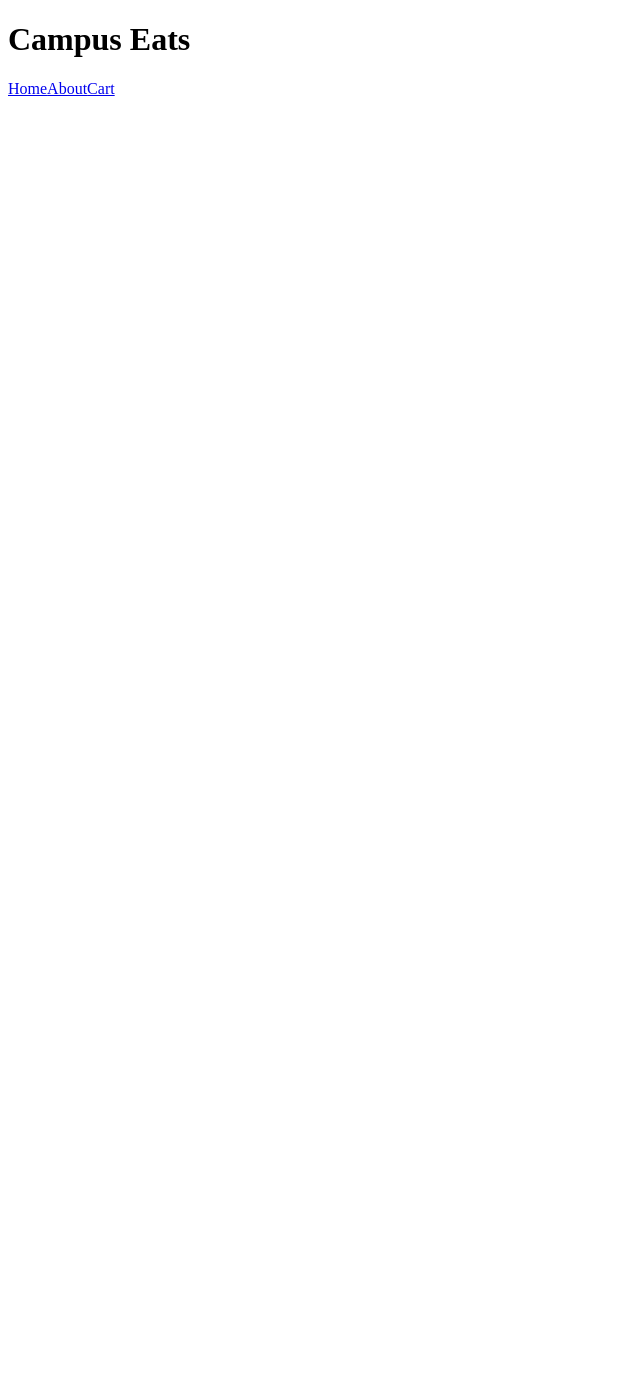
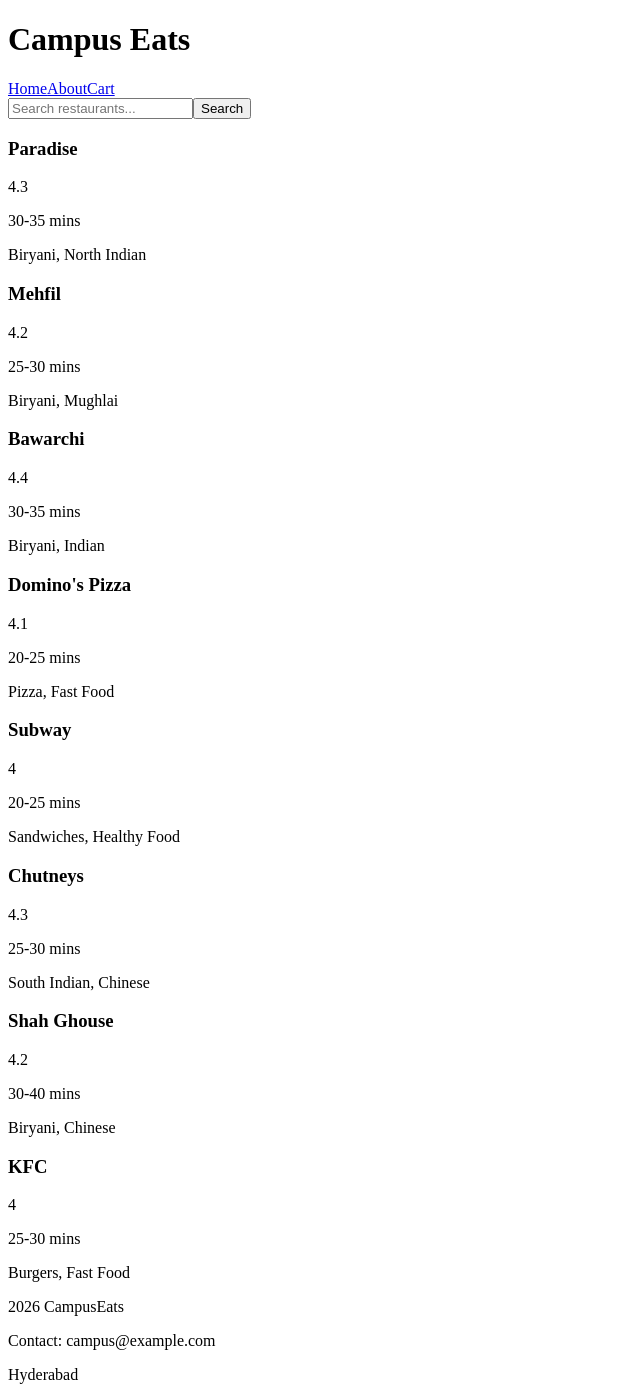
Before and after one commit to Meghana77/campus-eats-ui, a React (Vite) app: page / in a window 1280 px wide. Shown: the whole page, without its empty margins (0-640 px from the left). Before the commit the page ends 800 px from the top, so only its background shows below. Built offline with nearby package versions, Linux system fonts and the light colour scheme.

Commit message:
added components

```diff
--- a/src/App.jsx
+++ b/src/App.jsx
@@ -1,9 +1,16 @@
-import Header from "./Components/Header"
+import Header from "./Components/Header";
+import Search from "./Components/Search";
+import RestaurantContainer from "./Components/RestaurantContainer";
+import Footer from "./Components/Footer";
+
 
 function App(){
     return (
         <div>
-            <Header></Header>
+            <Header />
+            <Search />
+            <RestaurantContainer />
+            <Footer />
         </div>
     );
 }
--- /dev/null
+++ b/src/Components/Footer.jsx
@@ -0,0 +1,11 @@
+function Footer(){
+    return (
+        <div>
+            <p>2026 CampusEats</p>
+            <p>Contact: campus@example.com</p>
+            <p>Hyderabad</p>
+        </div>
+    );
+}
+
+export default Footer;
--- /dev/null
+++ b/src/Components/RestaurantCard.jsx
@@ -0,0 +1,12 @@
+function RestaurantCard(props){
+    return (
+        <div>
+            <h3>{props.name}</h3>
+            <p>{props.rating}</p>
+            <p>{props.time}</p>
+            <p>{props.cuisine}</p>
+        </div>
+    );
+}
+
+export default RestaurantCard;
--- /dev/null
+++ b/src/Components/RestaurantContainer.jsx
@@ -0,0 +1,73 @@
+import RestaurantCard from "./RestaurantCard";
+
+function RestaurantContainer(){
+    const restaurants = [
+  {
+    "id": 1,
+    "name": "Paradise",
+    "cuisine": "Biryani, North Indian",
+    "rating": 4.3,
+    "deliveryTime": "30-35 mins"
+  },
+  {
+    "id": 2,
+    "name": "Mehfil",
+    "cuisine": "Biryani, Mughlai",
+    "rating": 4.2,
+    "deliveryTime": "25-30 mins"
+  },
+  {
+    "id": 3,
+    "name": "Bawarchi",
+    "cuisine": "Biryani, Indian",
+    "rating": 4.4,
+    "deliveryTime": "30-35 mins"
+  },
+  {
+    "id": 4,
+    "name": "Domino's Pizza",
+    "cuisine": "Pizza, Fast Food",
+    "rating": 4.1,
+    "deliveryTime": "20-25 mins"
+  },
+  {
+    "id": 5,
+    "name": "Subway",
+    "cuisine": "Sandwiches, Healthy Food",
+    "rating": 4.0,
+    "deliveryTime": "20-25 mins"
+  },
+  {
+    "id": 6,
+    "name": "Chutneys",
+    "cuisine": "South Indian, Chinese",
+    "rating": 4.3,
+    "deliveryTime": "25-30 mins"
+  },
+  {
+    "id": 7,
+    "name": "Shah Ghouse",
+    "cuisine": "Biryani, Chinese",
+    "rating": 4.2,
+    "deliveryTime": "30-40 mins"
+  },
+  {
+    "id": 8,
+    "name": "KFC",
+    "cuisine": "Burgers, Fast Food",
+    "rating": 4.0,
+    "deliveryTime": "25-30 mins"
+  }
+];
+
+    return (
+        <div>
+            {restaurants.map(function (restaurant){
+                return <RestaurantCard name={restaurant.name} rating={restaurant.rating} time={restaurant.deliveryTime} cuisine={restaurant.cuisine} />;
+            })
+            }
+        </div>
+    )
+}
+
+export default RestaurantContainer;
--- /dev/null
+++ b/src/Components/Search.jsx
@@ -0,0 +1,10 @@
+function Search(){
+    return (
+        <div>
+            <input type="text" placeholder="Search restaurants..." />
+            <button>Search</button>
+        </div>
+    );
+}
+
+export default Search;
```
